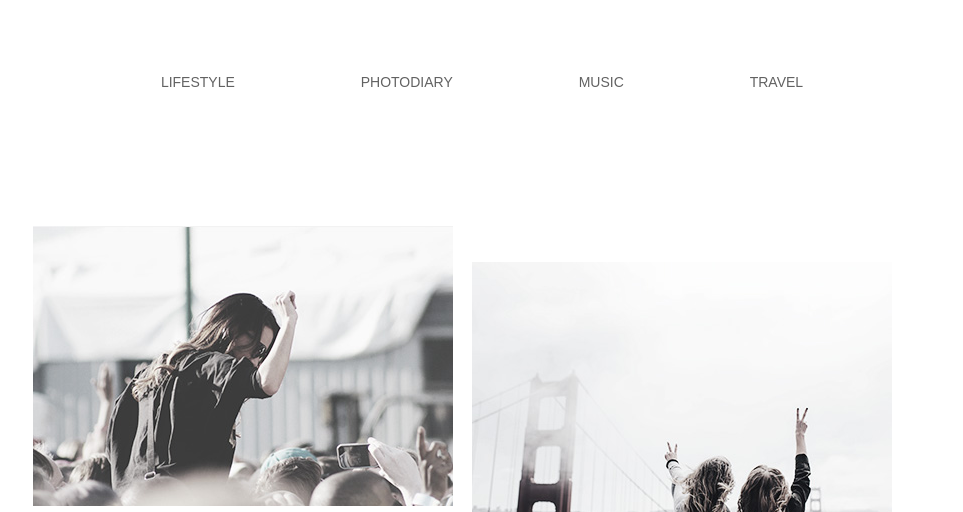
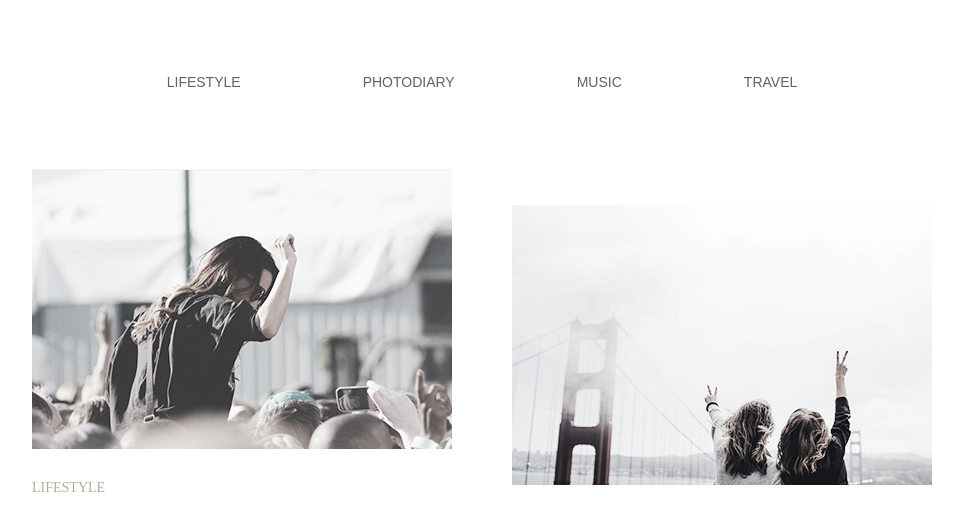
Before and after one commit to dmytrotkachuk/goit-fe-course, a plain HTML site: page html-css/module-03/index.html in a window 1280 px wide. Shown: the top 512 px of the page, without its empty margins (158-1121 px from the left). Drawn offline with Linux system fonts and the light colour scheme.

Commit message:
hw mod 3 version2

```diff
--- a/html-css/module-03/css/styles.css
+++ b/html-css/module-03/css/styles.css
@@ -1,5 +1,10 @@
 html{
     box-sizing: border-box;
+}
+
+body{
+    font-family: "Playfair Display", "Arial", sans-serif;
+    color: #626262;
 }
 
 *,
@@ -8,16 +13,18 @@ html{
     box-sizing: inherit;
 }
 
+.container{
+    width: 900px;
+    margin: 0 auto;
+}
+
 /* HEADER */
 .page-header{
-
-    font-family: "Playfair Display", "Arial", sans-serif;
     font-size: 14px;
     line-height: 24px;
     list-style: none;
     text-transform: uppercase;
-    /* background-color: lightblue; */
-    /* height: 190px;      */
+
 }
 
 .page-nav{
@@ -27,6 +34,7 @@ html{
 .site-navigation{
     margin: 0;
     padding: 0;
+    font-size: 0;
     text-align: center;
     vertical-align: middle;
 }
@@ -43,6 +51,8 @@ html{
 .site-navigation a {
     color: #626262;
     font-weight: 400;
+    font-size: 14px;
+    display: block;
     /* убирает подчеркивание и подсвечивание ссылки */
     text-decoration: none;
 }
@@ -62,29 +72,24 @@ img{
     height: auto;
 }
 
-.wrapper{
-    font-family: "Playfair Display", "Arial", sans-serif;
-    color: #626262;
+
+
+.features{
+    padding-bottom: 50px;
+    /* font-family: "Playfair Display", "Arial", sans-serif;
+    color: #626262; */
     font-weight: 400;
     /* уберем перенос строки, чтобы article плотно прилегали друг к другу */
     font-size: 0;
        /*убрали */
 }
 
-.features{
-    width: 899px;
-    margin: 0 auto;
-
-}
 
 .article{
     display: inline-block;
     width: 420px;
-    height: 480px;
-    /* margin: 0;
-    padding: 0; */
-    margin-right: 19px;
-    margin-top: 62px;
+    margin: 0;
+    margin-right: 60px;
 }
 
 /* .article:not(:nth-child(2n)){
@@ -106,11 +111,11 @@ img{
     line-height: 17px;
     color: #b4ad9e;
     font-weight: 100;
-    line-height: ;
     text-transform: uppercase;
     /*p=17-14/2=1,5; h3=36-30/2=3; 3+4,5~5px  mb=30-5=25px */
+    margin: 0;
+    margin-top: 30px;
     margin-bottom: 25px;
-    margin-top: 30px;
     text-align: left;
 }
 
@@ -118,6 +123,7 @@ img{
 .heading{
     font-size: 30px;
     line-height: 36px;
+    margin: 0;
     /* разница 8px(см формулу вебирана), расстояние линейкой 35px. 35-8=27px будет margin-bottom;  */
     margin-bottom: 27px;
 }
@@ -125,6 +131,7 @@ img{
 .post{
     font-size: 14px;
     line-height: 24px;
+    margin: 0;
 }
 
 
@@ -136,8 +143,12 @@ button{
     line-height: 24px;
     border: 1px solid;
     padding: 15px 34px;
-    /* margin-top: 50px;
-    margin-bottom: 70px; */
     display: block;
     margin: 50px auto 70px;
 }
+
+
+button:hover{
+    cursor: pointer;
+    color: #03a9f4;
+}
--- a/html-css/module-03/index.html
+++ b/html-css/module-03/index.html
@@ -9,6 +9,8 @@
     <title>Module-03</title>
 </head>
 <body>
+
+<div class="container">
     <header class="page-header">
         <nav class="page-nav">
             <ul class="site-navigation">
@@ -19,7 +21,7 @@
             </ul>
         </nav>
     </header>
-    <main class="wrapper">
+    <main>
         <section class="features">
 
             <article class="article">
@@ -77,7 +79,7 @@
                         tempor incididunt ut labore et dolore magna aliqua. Ut enim ad minim
                         veniam, quis nostrud exercitation ullamco laboris
                     </p>
-        </article>
+            </article>
 
 
         <article class="article">
@@ -89,7 +91,7 @@
                     tempor incididunt ut labore et dolore magna aliqua. Ut enim ad minim
                     veniam, quis nostrud exercitation ullamco laboris
             </p>
-    </article>
+        </article>
 
 
 
@@ -100,6 +102,6 @@
 
         </section>
     </main>
-
+</div>
 </body>
     </html>
```
